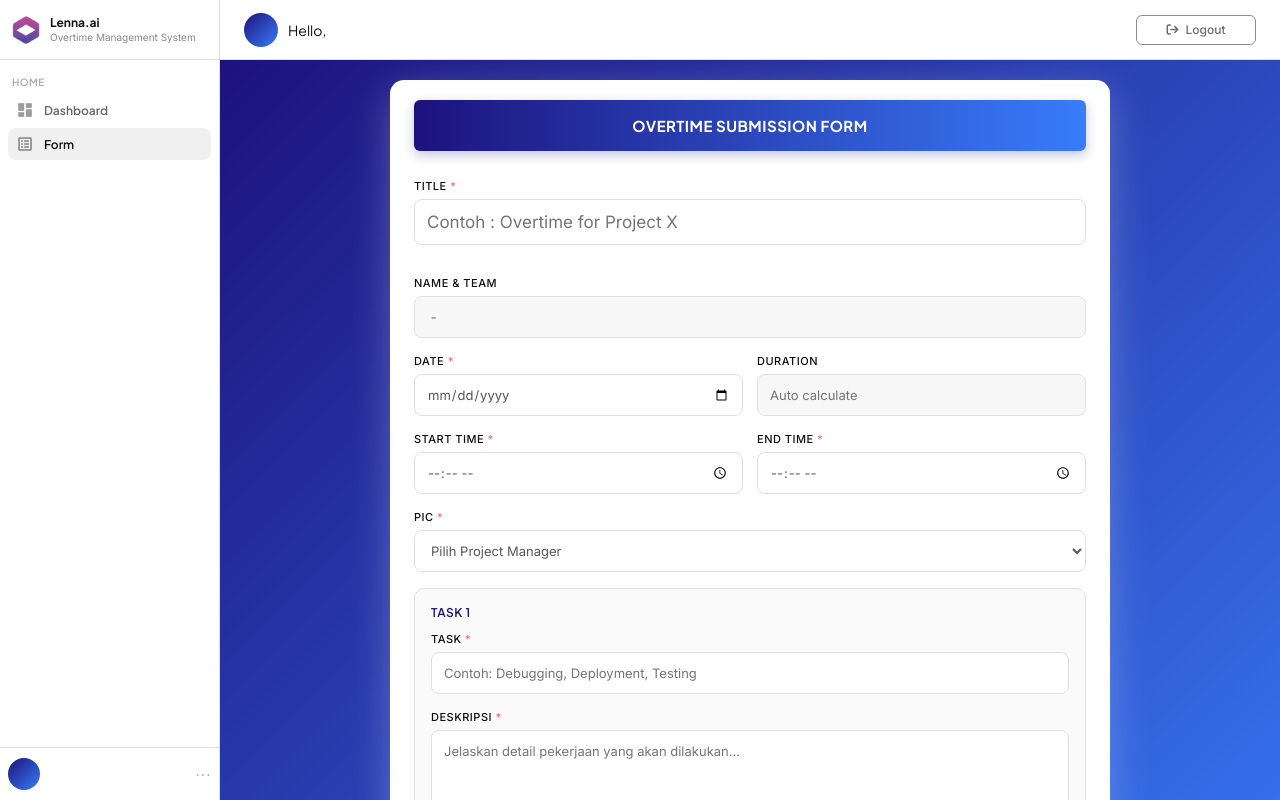
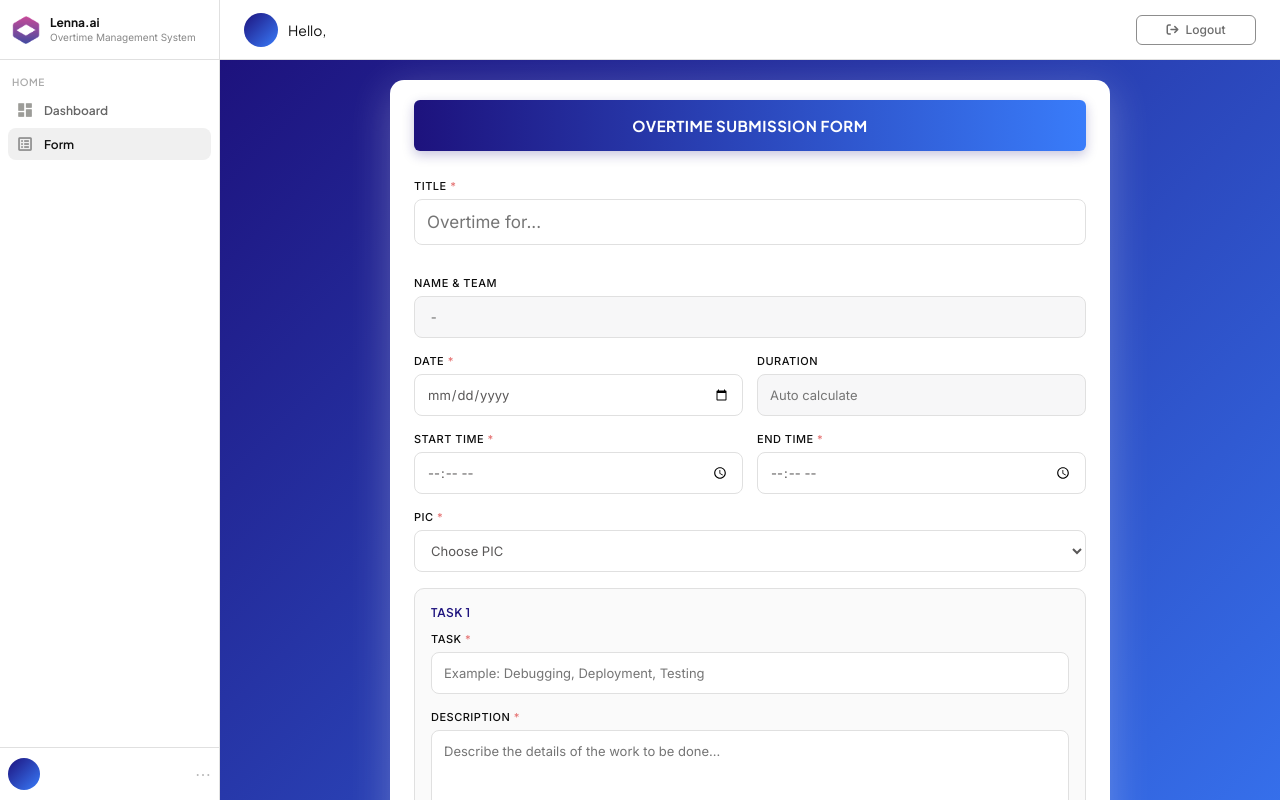
Before and after one commit to Alkiro-bit/OMS-Lenna.ai, a Vue app in the folder oms-project/: page /form in a window 1280 px wide. Built offline with nearby package versions, Linux system fonts and the light colour scheme; a web font is replaced by a local one.

Commit message:
Update: Language = English

```diff
--- a/oms-project/src/components/main/shared/OvertimeForm.vue
+++ b/oms-project/src/components/main/shared/OvertimeForm.vue
@@ -32,7 +32,7 @@
                     type="text"
                     class="form-input-title"
                     v-model="formData.title"
-                    placeholder="Contoh : Overtime for Project X "
+                    placeholder="Overtime for..."
                     required
                   />
                   <label class="form-title">Title</label>
@@ -105,7 +105,7 @@
           <div class="form-group full">
             <label class="form-label required">PIC</label>
             <select class="form-select" v-model="formData.pic" required>
-              <option value="" disabled>Pilih Project Manager</option>
+              <option value="" disabled>Choose PIC  </option>
               <option v-for="pm in pmList" :key="pm.id" :value="pm.id">
                 {{ pm.name }}
               </option>
@@ -138,19 +138,19 @@
                   type="text"
                   class="form-input"
                   v-model="task.name"
-                  placeholder="Contoh: Debugging, Deployment, Testing"
+                  placeholder="Example: Debugging, Deployment, Testing"
                   required
                 />
               </div>
 
               <div class="form-group full">
-                <label class="form-label required">Deskripsi</label>
+                <label class="form-label required">Description</label>
                 <textarea
                   class="form-textarea"
                   v-model="task.description"
                   rows="4"
-                  placeholder="Jelaskan detail pekerjaan yang akan dilakukan..."
-                  re  quired
+                  placeholder="Describe the details of the work to be done..."
+                  required
                 ></textarea>
               </div>
             </div>
@@ -195,21 +195,20 @@
           <div v-if="showDeleteModal" class="delete-modal" @click.stop>
             <div class="delete-header">
               <i class="fa-solid fa-triangle-exclamation"></i>
-              <h3>Hapus Task</h3>
+              <h3>Delete Task</h3>
             </div>
 
             <p class="delete-text">
-              Apakah Anda yakin ingin menghapus task ini? Tindakan ini tidak
-              dapat dibatalkan.
+              Are you sure you want to delete this task? This action cannot be undone.
             </p>
 
             <div class="delete-actions">
               <button class="btn-cancel" @click="closeDeleteModal">
-                Batal
+                Cancel
               </button>
 
               <button class="btn-delete" @click="confirmDeleteTask">
-                Hapus
+                Delete
               </button>
             </div>
           </div>
```
